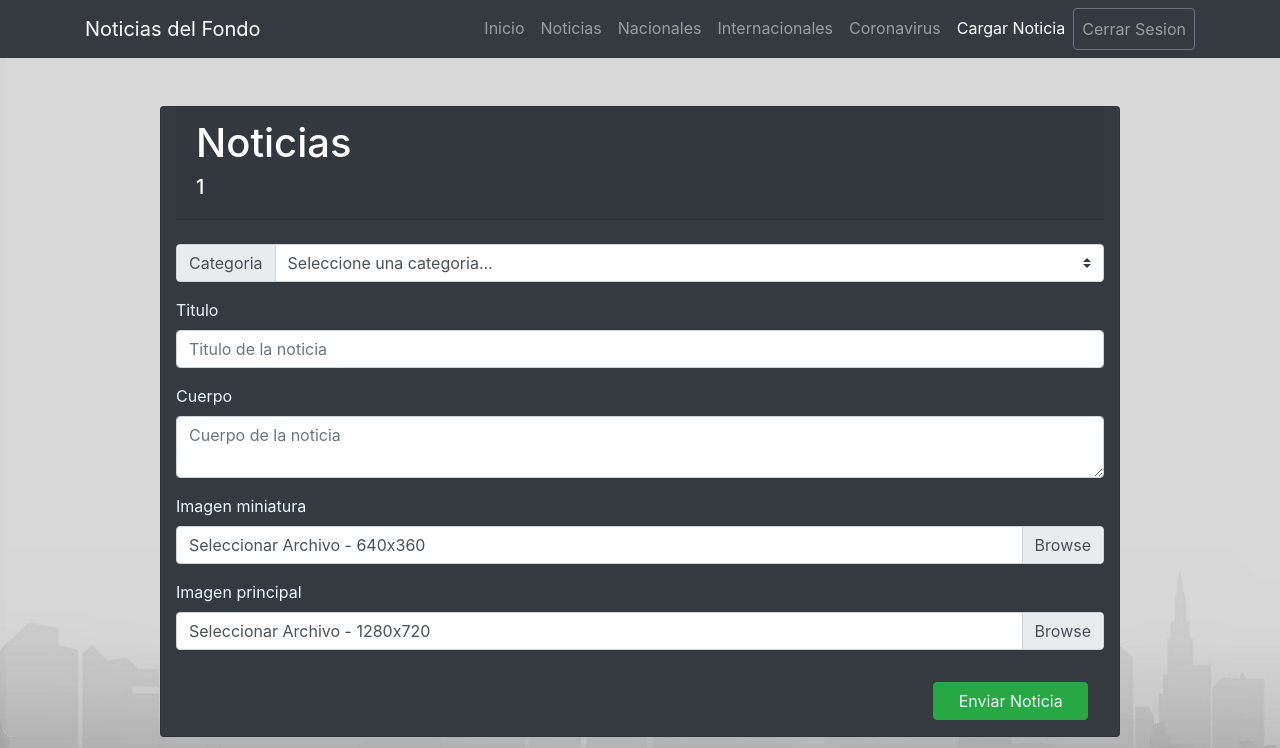
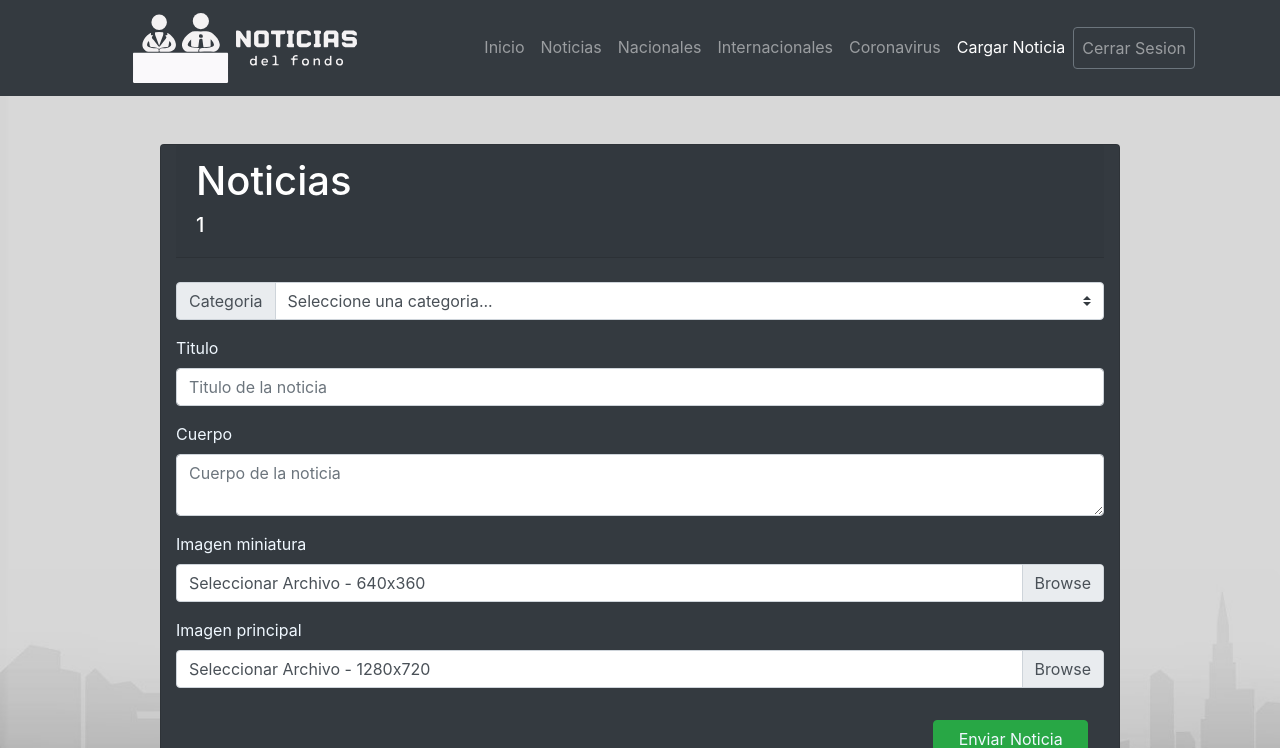
Before and after one commit to Tomii741/LaboratorioIII, a PHP site: page /carga_noticias.php?categoria=1 in a window 1280 px wide. Shown: the top 748 px of the page. Run offline with PHP 8.4, Linux system fonts and the light colour scheme; the visitor is signed in with stand-in values (Sample User, id 1); data that the repository does not hold is empty.

Commit message:
Se agregaron los logos
Se corrigieron errores menores

```diff
--- a/carga_noticias.php
+++ b/carga_noticias.php
@@ -19,18 +19,19 @@ if(!isset($_SESSION['usuario']) || $_SESSION['tipo_usuario']!="Autor"){
     <link rel="stylesheet" href="css/main.css">
     <link rel="stylesheet" href="css/fontawesome.min.css">
     <link rel="stylesheet" href="css/all.min.css">
+    <link rel="icon" href="fondo.ico" type="image/gif" sizes="16x16">
 </head>
 
 <header>
         <nav class="navbar navbar-expand-lg navbar-dark bg-dark">
             <div class="container">
-              <a class="navbar-brand" href="#">Noticias del Fondo</a>
+              <a class="navbar-brand" href="index.php"><img class="ml-5 logo" src="white_landscape.svg" height="70px"> </a>
               <button class="navbar-toggler" type="button" data-toggle="collapse" data-target="#navbarResponsive" aria-controls="navbarResponsive" aria-expanded="false" aria-label="Toggle navigation">
                 <span class="navbar-toggler-icon"></span>
               </button>
               <div class="collapse navbar-collapse" id="navbarResponsive">
                 <ul class="navbar-nav ml-auto">
-                  <li class="nav-item ">
+                  <li class="nav-item">
                     <a class="nav-link" href="index.php">Inicio
                       <span class="sr-only">(current)</span>
                     </a>
@@ -67,7 +68,8 @@ if(!isset($_SESSION['usuario']) || $_SESSION['tipo_usuario']!="Autor"){
               </div>
             </div>
           </nav>
-</header>
+    </header>
+
 <body>
     <br>
     <br>
--- a/css/main.css
+++ b/css/main.css
@@ -121,3 +121,17 @@ i{
   color: black;
 
 }
+
+.logo{
+  margin-left: 5em;
+  height: 70px;
+}
+
+/* responsive logo para mobile */
+@media only screen and (max-width: 600px) {
+  .logo {
+    height: 2.5em;
+    margin: 0px;
+  }
+
+}
--- a/index.php
+++ b/index.php
@@ -31,13 +31,13 @@ include("connect.php");
     <link rel="stylesheet" href="css/main.css" >
     <link rel="stylesheet" href="css/fontawesome.min.css">
     <link rel="stylesheet" href="css/all.min.css">
+    <link rel="icon" href="fondo.ico" type="image/gif" sizes="16x16">
 </head>
 
-<body>
 <header>
         <nav class="navbar navbar-expand-lg navbar-dark bg-dark">
             <div class="container">
-              <a class="navbar-brand" href="#">Noticias del Fondo</a>
+              <a class="navbar-brand" href="index.php"><img class="ml-5 logo" src="white_landscape.svg" height="70px"> </a>
               <button class="navbar-toggler" type="button" data-toggle="collapse" data-target="#navbarResponsive" aria-controls="navbarResponsive" aria-expanded="false" aria-label="Toggle navigation">
                 <span class="navbar-toggler-icon"></span>
               </button>
@@ -81,6 +81,7 @@ include("connect.php");
             </div>
           </nav>
     </header>
+<body>
 
     <section>
         <br>
```
Also changed, not shown: detalle_noticia.php (+9 -5 lines), noticias.php (+4 -3 lines), fondo.ico (added), white_landscape.svg (added).
